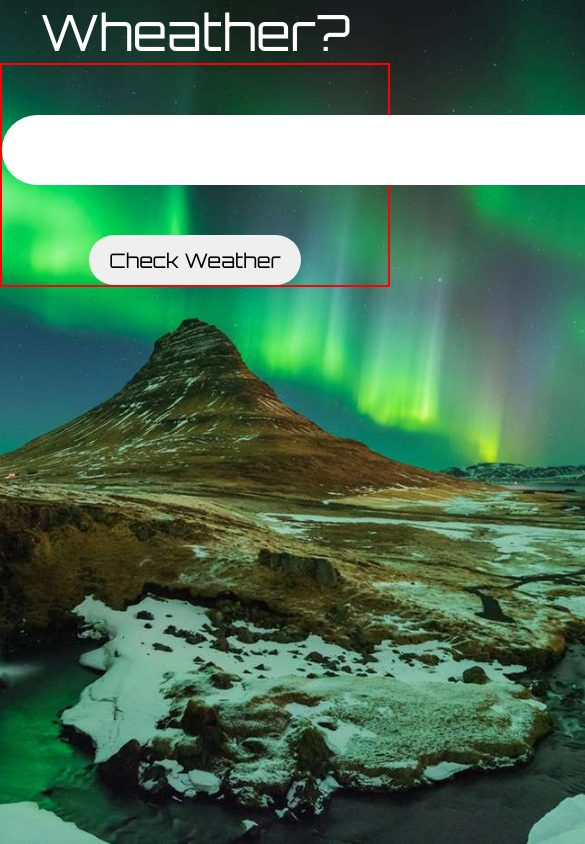
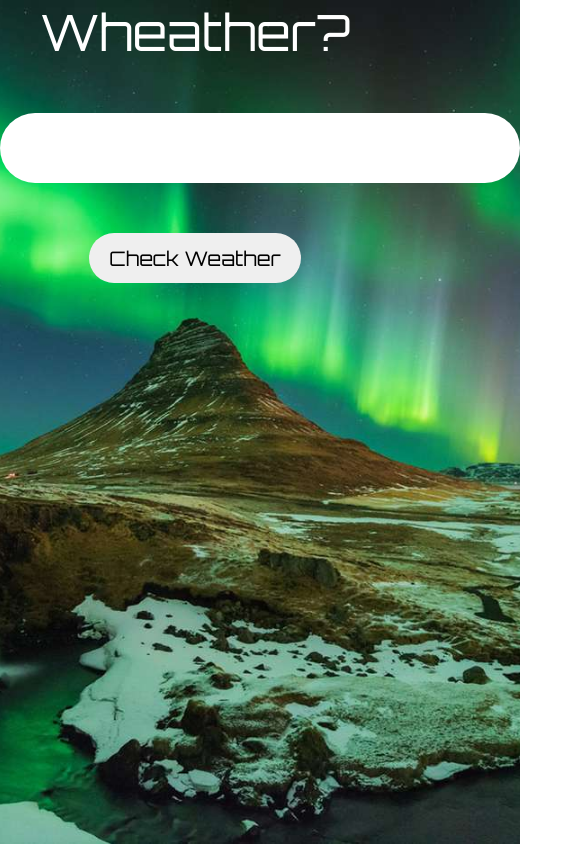
Before and after one commit to usama-bit137/weatherApp, a website built with webpack: page dist/index.html in a window 390 px wide. Shown: the top 844 px of the page, 585 px wide, since content can reach past the window. Built offline with Linux system fonts and the light colour scheme.

Commit message:
removed the red border from form

```diff
--- a/src/style.css
+++ b/src/style.css
@@ -32,7 +32,7 @@ form {
   gap: 50px;
 }
 
-@media (max-width: 1000px) {
+@media (max-width: 600px) {
   form {
     display: flex;
     flex-direction: column;
@@ -52,9 +52,9 @@ input {
 }
 
 
-@media (max-width: 1000px) {
+@media (max-width: 600px) {
   input {
-     min-width: 600px;
+     min-width: 500px;
      margin: auto;
    }
  }
```
Also changed, not shown: dist/main.js.
